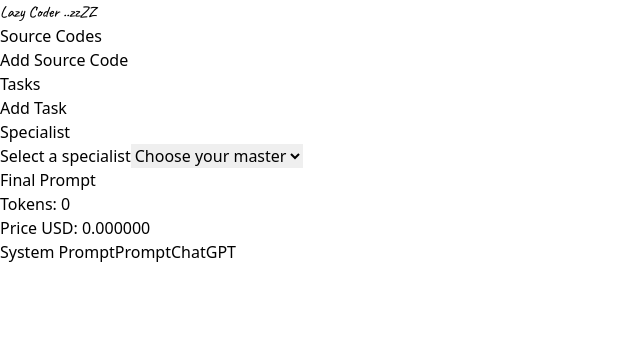
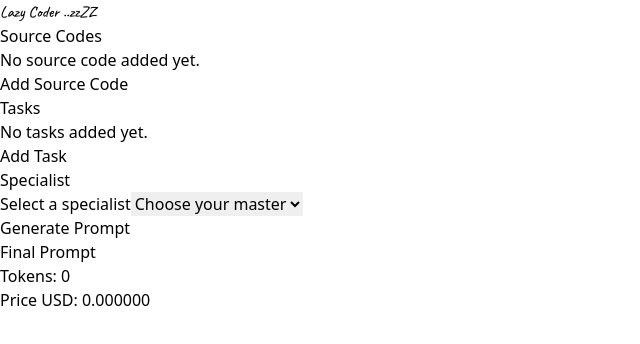
Before and after one commit to peerasak-u/lazy-coder, a Vue app: page / in a window 1280 px wide. Shown: the top 344 px of the page, without its empty margins (0-640 px from the left). Built offline with nearby package versions, Linux system fonts and the light colour scheme.

Commit message:
feat: update performance

```diff
--- a/src/components/FinalPromptSection.vue
+++ b/src/components/FinalPromptSection.vue
@@ -1,5 +1,11 @@
 <template>
   <div class="mt-8">
+    <button
+      @click="generateFinalPrompt"
+      class="bg-blue-500 hover:bg-blue-600 text-white font-bold py-2 px-4 mr-2 rounded w-full mb-4"
+    >
+      Generate Prompt
+    </button>
     <h2 class="text-xl font-bold mb-4">Final Prompt</h2>
     <div class="bg-gray-100 p-4 mt-4 rounded-md">
       <p class="text-md">
@@ -11,24 +17,32 @@
       </p>
     </div>
     <div class="mt-4">
+      <div
+        v-if="finalPrompt !== null && finalPrompt !== ''"
+        class="flex flex-row justify-center"
+      >
         <button
           @click="copySystemPromptToClipboard"
-        class="bg-blue-500 hover:bg-blue-600 text-white font-bold py-2 px-4 mr-2 rounded"
+          :disabled="systemPrompt === null || systemPrompt === ''"
+          class="bg-blue-500 hover:bg-blue-600 text-white font-bold py-2 px-4 mr-2 rounded flex-auto"
         >
           {{ buttonText.systemPrompt }}
         </button>
         <button
           @click="copyPromptToClipboard"
-        class="bg-blue-500 hover:bg-blue-600 text-white font-bold py-2 px-4 mr-2 rounded"
+          :disabled="finalPrompt === null || finalPrompt === ''"
+          class="bg-blue-500 hover:bg-blue-600 text-white font-bold py-2 px-4 mr-2 rounded flex-auto"
         >
           {{ buttonText.prompt }}
         </button>
         <button
           @click="copyChatGPTPromptToClipboard"
-        class="bg-emerald-600 hover:bg-emerald-900 text-white font-bold py-2 px-4 rounded"
+          :disabled="chatgptPrompt === null || chatgptPrompt === ''"
+          class="bg-emerald-600 hover:bg-emerald-900 text-white font-bold py-2 px-4 rounded flex-auto"
         >
           {{ buttonText.chatgpt }}
         </button>
+      </div>
     </div>
   </div>
 </template>
@@ -65,28 +79,8 @@ export default {
         case "Kotlin":
           return "You are Senior Kotlin Developer. You are highly adept in SpringBoot, with extensive experience in building robust, scalable, and efficient applications. Your expertise includes in-depth knowledge of Kotlin syntax, object-oriented programming, functional programming, and multi-platform development. You excel in designing microservices architecture, implementing RESTful APIs, and leveraging Spring ecosystem tools for seamless integration and performance optimization.";
         default:
-          return "You are ChatGPT, a large language model trained by OpenAI. Follow the user's instructions carefully. Respond using markdown.";
+          return "";
       }
-    },
-  },
-  watch: {
-    sourceCodes: {
-      handler() {
-        this.generateFinalPrompt();
-      },
-      deep: true,
-    },
-    tasks: {
-      handler() {
-        this.generateFinalPrompt();
-      },
-      deep: true,
-    },
-    selectedSpecialist: {
-      handler() {
-        this.generateFinalPrompt();
-      },
-      deep: true,
     },
   },
   methods: {
--- a/src/components/SourceCodeSection.vue
+++ b/src/components/SourceCodeSection.vue
@@ -1,6 +1,7 @@
 <template>
   <div>
     <h2 class="text-xl font-semibold mb-4">Source Codes</h2>
+    <div v-if="sourceCodes.length > 0">
       <div v-for="(sourceCode, index) in sourceCodes" :key="index" class="mb-4">
         <div class="bg-gray-100 p-4 rounded-lg">
           <input
@@ -23,7 +24,10 @@
           </button>
         </div>
       </div>
-
+    </div>
+    <div v-else>
+      <p class="text-md text-gray-700 mb-4">No source code added yet.</p>
+    </div>
     <button
       @click="addSourceCode"
       class="bg-blue-500 hover:bg-blue-700 text-white py-2 px-4 rounded focus:outline-none focus:shadow-outline w-full"
--- a/src/components/TaskSection.vue
+++ b/src/components/TaskSection.vue
@@ -1,23 +1,28 @@
 <template>
-  <div class="my-6">
-    <h2 class="text-xl font-semibold mb-2">Tasks</h2>
-    <div class="bg-gray-100 p-4 rounded-lg mb-4">
+  <div>
+    <h2 class="text-xl font-semibold mb-4">Tasks</h2>
+    <div v-if="tasks.length > 0" class="bg-gray-100 p-4 rounded-lg mb-4">
       <div v-for="(task, index) in tasks" :key="index">
         <div class="flex items-center">
+          <!-- when user press enter should be call function "addTask"  -->
           <input
             v-model="tasks[index]"
             type="text"
             class="w-full mb-2 px-3 py-2 text-sm leading-tight text-gray-700 border rounded shadow appearance-none focus:outline-none focus:shadow-outline"
             placeholder="Enter a task"
+            @keyup.enter="addTask"
           />
           <button
             @click="removeTask(index)"
-            class="bg-red-500 text-white px-2 py-2 rounded ml-2 mb-2"
+            class="bg-red-500 text-white px-2 py-1 rounded ml-2 mb-2"
           >
             Remove
           </button>
         </div>
       </div>
+    </div>
+    <div v-else>
+      <p class="text-md text-gray-700 mb-4">No tasks added yet.</p>
     </div>
     <button
       @click="addTask"
@@ -49,6 +54,11 @@ export default {
   methods: {
     addTask() {
       this.tasks.push("");
+
+      this.$nextTick(() => {
+        const inputs = document.querySelectorAll("input");
+        inputs[inputs.length - 1].focus();
+      });
     },
     removeTask(index) {
       this.tasks.splice(index, 1);
```
Lines whose indentation alone changed are shown as unchanged.
